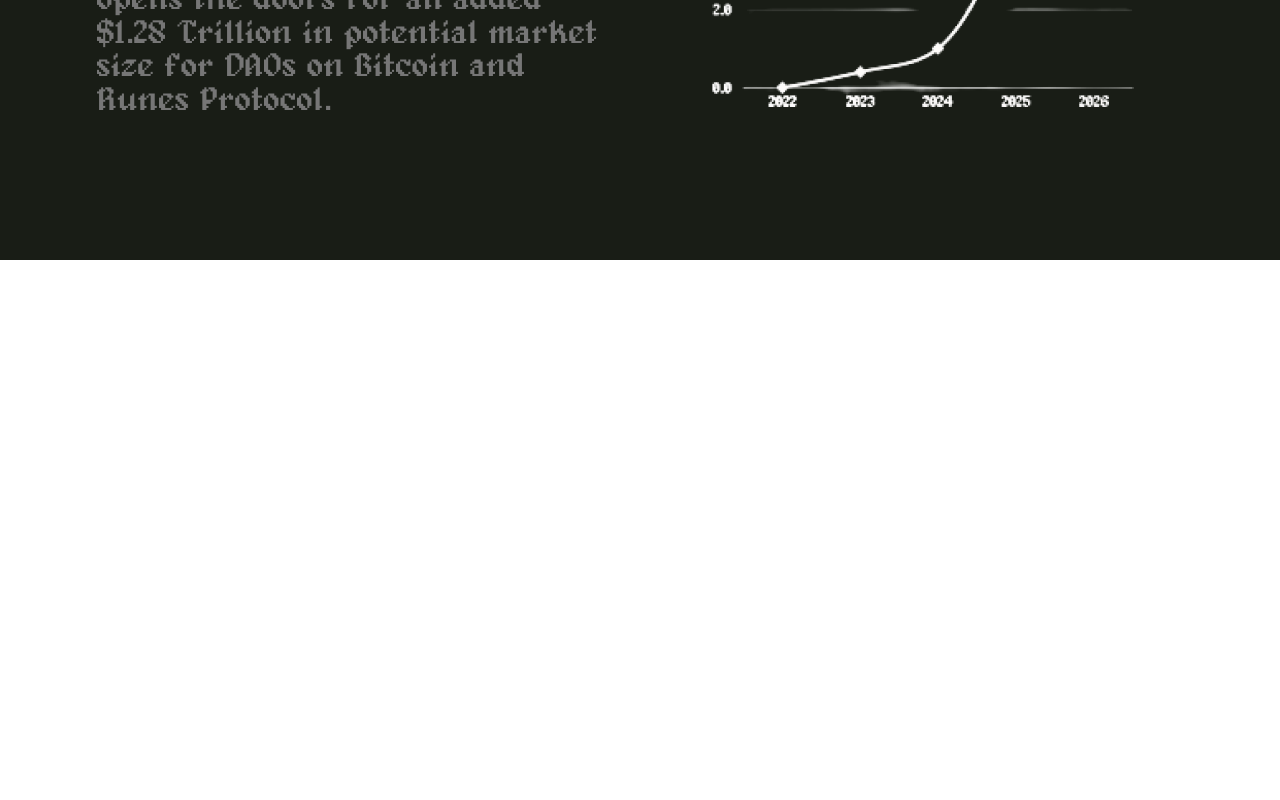
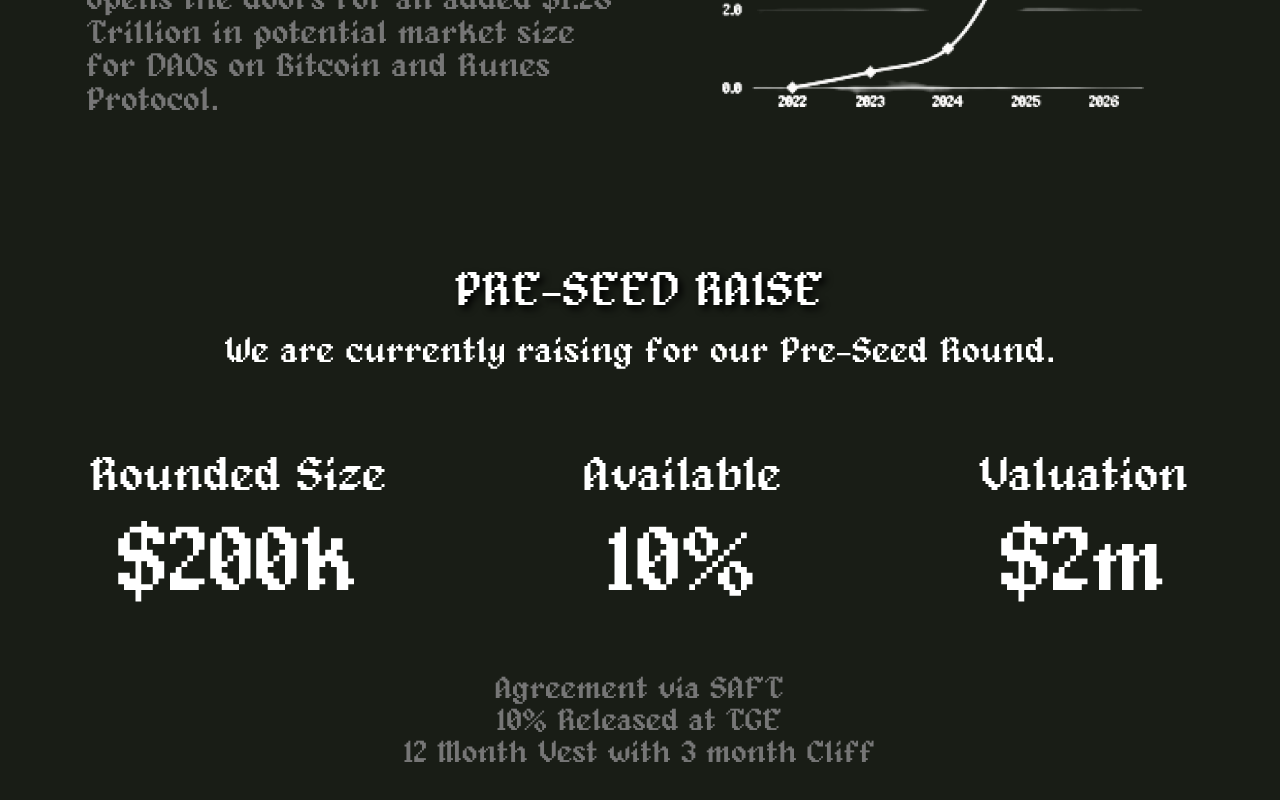
Before and after one commit to santaclousdon/alchemy-react-FE, a React (Create React App) app: page /home2 in a window 1280 px wide. Shown: the part 4758-5558 px from the top of the page. Before the commit the page ends 5018 px from the top, so only its background shows below. Built offline with nearby package versions, Linux system fonts and the light colour scheme.

Commit message:
feat: pre seed raise

```diff
--- a/src/assets/css/homeTwo.css
+++ b/src/assets/css/homeTwo.css
@@ -174,7 +174,7 @@
 .home-two-market {
     margin-top: 266px;
     display: flex;
-    padding: 0 55px;
+    padding: 0 45px;
     justify-content: space-between;
     gap: 61px;
 }
@@ -193,3 +193,62 @@
     text-align: left;
     color: #767676;
 }
+
+.home-two-raise {
+    margin-top: 115px;
+    display: flex;
+    flex-direction: column;
+    /* padding: 0 90px; */
+}
+
+.home-two-raise-subtitle {
+    margin-top: 18px;
+    font-family: Alagard;
+    font-size: 36px;
+    font-weight: 500;
+    line-height: 36.98px;
+    color: #FFFFFF;
+}
+
+.home-two-raise-express {
+    margin-top: 81px;
+    display: flex;
+    justify-content: space-between;
+    gap: 197px;
+}
+
+.home-two-raise-express-item {
+    display: flex;
+    gap: 15px;
+    justify-content: center;
+    flex-direction: column;
+}
+
+.home-two-raise-express-title {
+    font-family: Alagard;
+    font-size: 48px;
+    font-weight: 500;
+    line-height: 49.31px;
+    text-align: left;
+    color: #FFFFFF;
+}
+
+.home-two-raise-express-content {
+    font-family: Alagard;
+    font-size: 92px;
+    font-weight: 500;
+    line-height: 94.52px;
+    color: #FFFFFF;
+}
+
+.home-two-raise-content {
+    margin-top: 63px;
+    display: flex;
+    flex-direction: column;
+    font-family: Alagard;
+    font-size: 31px;
+    font-weight: 500;
+    line-height: 31.85px;
+    text-align: center;
+    color: #767676;
+}
--- a/src/pages/HomeTwo.js
+++ b/src/pages/HomeTwo.js
@@ -210,6 +210,31 @@
             <img src="/assets/images/graph.png" alt="graph" />
           </div>
         </div>
+        <div className="home-two-raise">
+          <div className="home-two-services-title">PRE-SEED RAISE</div>
+          <div className="home-two-raise-subtitle">
+            We are currently raising for our Pre-Seed Round.
+          </div>
+          <div className="home-two-raise-express">
+            <div className="home-two-raise-express-item">
+              <div className="home-two-raise-express-title">Rounded Size</div>
+              <div className="home-two-raise-express-content">$200k</div>
+            </div>
+            <div className="home-two-raise-express-item">
+              <div className="home-two-raise-express-title">Available</div>
+              <div className="home-two-raise-express-content">10%</div>
+            </div>
+            <div className="home-two-raise-express-item">
+              <div className="home-two-raise-express-title">Valuation</div>
+              <div className="home-two-raise-express-content">$2m</div>
+            </div>
+          </div>
+          <div className="home-two-raise-content">
+            <span>Agreement via SAFT</span>
+            <span>10% Released at TGE</span>
+            <span>12 Month Vest with 3 month Cliff</span>
+          </div>
+        </div>
       </div>
     </div>
   );
```
